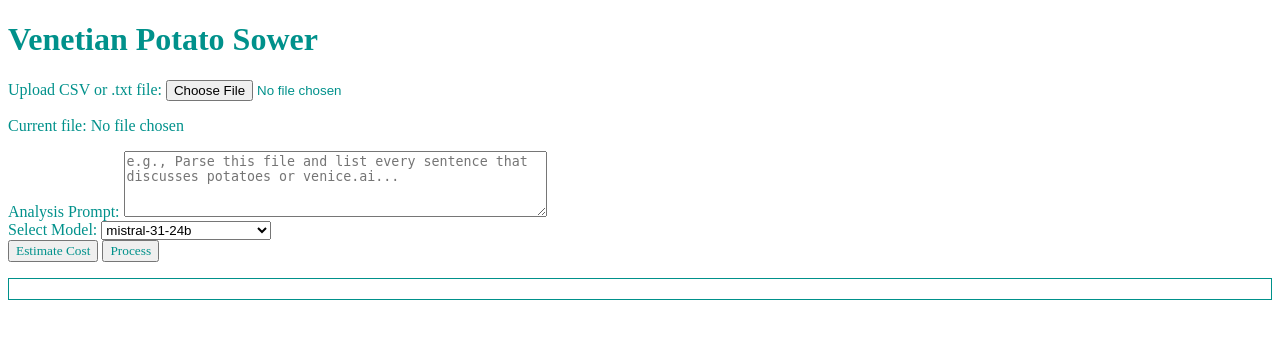
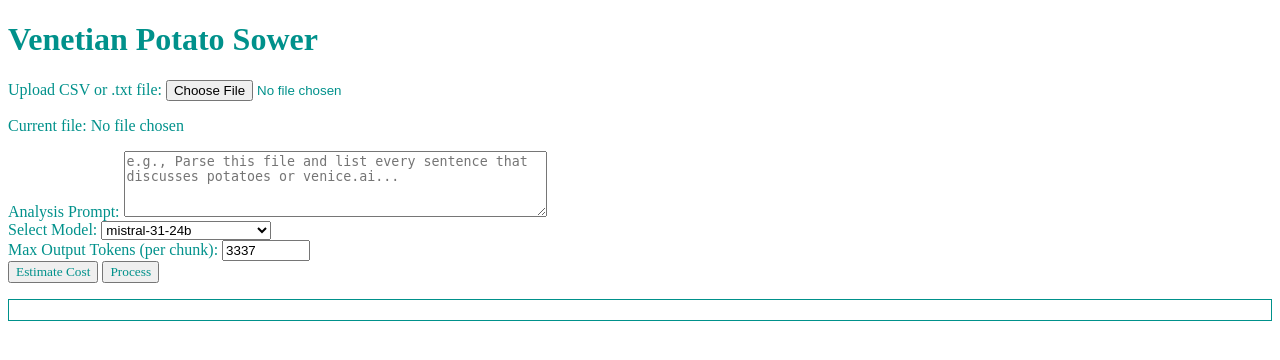
Before and after one commit to EricTylerZ/venetian-potato-sower, a Flask app: page / in a window 1280 px wide. Shown: the top 360 px of the page. Run offline with Flask 3, Linux system fonts and the light colour scheme; some web fonts are replaced.

Commit message:
Updating splits based on hopefully better token amount

```diff
--- a/app.py
+++ b/app.py
@@ -12,11 +12,32 @@ client = OpenAI(api_key=os.getenv("VENICE_API_KEY"), base_url="https://api.venic
 app = Flask(__name__)
 
 # In-memory session data
-session_data = {"file_content": None, "filename": None, "task_id": None, "results": {}, "selected_model": None}
+session_data = {
+    "file_content": None,
+    "filename": None,
+    "task_id": None,
+    "results": {},
+    "selected_model": None,
+    "running": False
+}
 
 # Ensure logs/sunshine directory exists
 LOG_DIR = "logs/sunshine"
 os.makedirs(LOG_DIR, exist_ok=True)
+
+# Pricing in USD (5x actual cost)
+PRICING = {
+    "llama-3.2-3b": {"input": 0.75 / 1000000, "output": 3.00 / 1000000},
+    "qwen-2.5-coder-32b": {"input": 2.50 / 1000000, "output": 10.00 / 1000000},
+    "qwen-2.5-qwq-32b": {"input": 2.50 / 1000000, "output": 10.00 / 1000000},
+    "mistral-31-24b": {"input": 2.50 / 1000000, "output": 10.00 / 1000000},
+    "llama-3.3-70b": {"input": 3.50 / 1000000, "output": 14.00 / 1000000},
+    "dolphin-2.9.2-qwen2-72b": {"input": 3.50 / 1000000, "output": 14.00 / 1000000},
+    "deepseek-r1-671b": {"input": 17.50 / 1000000, "output": 70.00 / 1000000},
+    "qwen-2.5-vl": {"input": 3.50 / 1000000, "output": 14.00 / 1000000},
+    "llama-3.1-405b": {"input": 7.50 / 1000000, "output": 30.00 / 1000000},
+    "deepseek-r1-671b": {"input": 17.50 / 1000000, "output": 70.00 / 1000000}
+}
 
 # Load models from models.json
 def load_models():
@@ -31,21 +52,22 @@ def get_model_info(model_id, models):
     return None
 
 def estimate_tokens(text):
-    # Rough estimate: 1 token ≈ 4 characters
-    return len(text) // 4
+    return len(text) // 4  # 1 token ≈ 4 characters
 
-def process_chunk(chunk, prompt, model_id, chunk_num, total_chunks, task_id, max_context_tokens):
+def process_chunk(chunk, prompt, model_id, chunk_num, total_chunks, task_id, max_context_tokens, max_output_tokens):
     timestamp = datetime.now().strftime("%Y%m%d_%H%M%S_%f")
+    system_prompt = f"{prompt} Please ensure output does not exceed {max_output_tokens} tokens."
     request_data = {
         "model": model_id,
         "messages": [
-            {"role": "system", "content": prompt},
-            {"role": "user", "content": f"Potato {chunk_num}/{total_chunks}:\n{chunk}"}
+            {"role": "system", "content": system_prompt},
+            {"role": "user", "content": f"Potato {chunk_num}/{total_chunks} (size: {estimate_tokens(chunk)} tokens):\n{chunk}"}
         ],
         "temperature": 0.3,
         "stream": True,
         "stream_options": {"include_usage": True},
-        "timestamp": datetime.now().isoformat()  # For logging only
+        "max_completion_tokens": max_output_tokens,
+        "timestamp": datetime.now().isoformat()
     }
     request_file = os.path.join(LOG_DIR, f"{timestamp}_venice_request.json")
     with open(request_file, "w", encoding="utf-8") as f:
@@ -57,13 +79,30 @@ def process_chunk(chunk, prompt, model_id, chunk_num, total_chunks, task_id, max
             messages=request_data["messages"],
             temperature=0.3,
             stream=True,
-            stream_options={"include_usage": True}
+            stream_options={"include_usage": True},
+            max_completion_tokens=max_output_tokens
         )
         full_response = ""
         usage = None
         first_chunk = True
 
         for chunk in response:
+            if not session_data["running"]:
+                response_data = {
+                    "id": chunk.id if hasattr(chunk, "id") else "unknown",
+                    "object": chunk.object if hasattr(chunk, "object") else "chat.completion.chunk",
+                    "created": chunk.created if hasattr(chunk, "created") else int(time.time()),
+                    "model": model_id,
+                    "choices": [{"message": {"role": "assistant", "content": full_response}}],
+                    "usage": usage or {"prompt_tokens": "unknown", "completion_tokens": "unknown", "total_tokens": "unknown"},
+                    "timestamp": datetime.now().isoformat(),
+                    "status": "stopped"
+                }
+                response_file = os.path.join(LOG_DIR, f"{timestamp}_venice_response.json")
+                with open(response_file, "w", encoding="utf-8") as f:
+                    json.dump(response_data, f, indent=2)
+                yield "Process stopped by user.\n"
+                break
             if chunk.choices and chunk.choices[0].delta.content:
                 content = chunk.choices[0].delta.content
                 full_response += content
@@ -72,26 +111,26 @@ def process_chunk(chunk, prompt, model_id, chunk_num, total_chunks, task_id, max
                     first_chunk = False
                 else:
                     yield content
-            if hasattr(chunk, "usage") and chunk.usage:  # Final chunk with usage
+            if hasattr(chunk, "usage") and chunk.usage:
                 usage = {
                     "prompt_tokens": chunk.usage.prompt_tokens,
                     "completion_tokens": chunk.usage.completion_tokens,
                     "total_tokens": chunk.usage.total_tokens
                 }
-        yield f"\nPotato {chunk_num}: Done\n\n"
-
-        response_data = {
-            "id": chunk.id if hasattr(chunk, "id") else "unknown",
-            "object": chunk.object if hasattr(chunk, "object") else "chat.completion.chunk",
-            "created": chunk.created if hasattr(chunk, "created") else int(time.time()),
-            "model": model_id,
-            "choices": [{"message": {"role": "assistant", "content": full_response}}],
-            "usage": usage or {"prompt_tokens": "unknown", "completion_tokens": "unknown", "total_tokens": "unknown"},
-            "timestamp": datetime.now().isoformat()
-        }
-        response_file = os.path.join(LOG_DIR, f"{timestamp}_venice_response.json")
-        with open(response_file, "w", encoding="utf-8") as f:
-            json.dump(response_data, f, indent=2)
+        if session_data["running"]:
+            yield f"\nPotato {chunk_num}: Done\n\n"
+            response_data = {
+                "id": chunk.id if hasattr(chunk, "id") else "unknown",
+                "object": chunk.object if hasattr(chunk, "object") else "chat.completion.chunk",
+                "created": chunk.created if hasattr(chunk, "created") else int(time.time()),
+                "model": model_id,
+                "choices": [{"message": {"role": "assistant", "content": full_response}}],
+                "usage": usage or {"prompt_tokens": "unknown", "completion_tokens": "unknown", "total_tokens": "unknown"},
+                "timestamp": datetime.now().isoformat()
+            }
+            response_file = os.path.join(LOG_DIR, f"{timestamp}_venice_response.json")
+            with open(response_file, "w", encoding="utf-8") as f:
+                json.dump(response_data, f, indent=2)
     except Exception as e:
         error_msg = f"Potato {chunk_num}: Error - {str(e)}\n\n"
         error_data = {
@@ -121,7 +160,8 @@ def estimate():
     file = request.files.get("file")
     prompt = request.form.get("prompt", "")
     model_id = request.form.get("model", default_model)
-    session_data["selected_model"] = model_id  # Store selected model
+    max_output_tokens = int(request.form.get("max_output_tokens", 3337))  # Default 3337
+    session_data["selected_model"] = model_id
 
     if file:
         session_data["file_content"] = file.read().decode("utf-8")
@@ -137,19 +177,21 @@ def estimate():
         return render_template("index.html", models=model_ids, default_model=default_model,
                              estimate="Invalid model", filename=session_data["filename"])
 
-    file_size = len(chat_text)
-    prompt_tokens = estimate_tokens(prompt)
+    file_tokens = estimate_tokens(chat_text)
+    system_prompt = f"{prompt} Please ensure output does not exceed {max_output_tokens} tokens."
+    prompt_tokens = estimate_tokens(system_prompt)
     max_context_tokens = model_info["context_tokens"]
-    chunk_size = max_context_tokens - (prompt_tokens + 150)  # Account for prompt and buffer
-    num_chunks = (file_size + chunk_size - 1) // chunk_size
+    chunk_size_tokens = max_context_tokens - (prompt_tokens + 150)
+    num_chunks = max(1, (file_tokens + chunk_size_tokens - 1) // chunk_size_tokens)
 
-    total_tokens = (file_size // 4) + (num_chunks * (prompt_tokens + 150))  # Rough estimate including prompt
-    cost_per_token = 0.0001  # Placeholder
-    estimated_cost = total_tokens * cost_per_token
+    input_tokens = file_tokens + (num_chunks * prompt_tokens)
+    pricing = PRICING.get(model_id, PRICING["mistral-31-24b"])
+    estimated_cost = (input_tokens * pricing["input"]) + (max_output_tokens * num_chunks * pricing["output"])
     estimate = f"We’ll plant {num_chunks} potato{'es' if num_chunks != 1 else ''} costing ~${estimated_cost:.2f}"
 
     return render_template("index.html", models=model_ids, default_model=model_id,
-                         estimate=estimate, filename=session_data["filename"], prompt=prompt)
+                         estimate=estimate, filename=session_data["filename"], prompt=prompt,
+                         max_output_tokens=max_output_tokens, max_context_tokens=max_context_tokens)
 
 @app.route("/process", methods=["POST"])
 def process():
@@ -159,6 +201,7 @@ def process():
     file = request.files.get("file")
     prompt = request.form.get("prompt", "")
     model_id = request.form.get("model", session_data.get("selected_model", "mistral-31-24b"))
+    max_output_tokens = int(request.form.get("max_output_tokens", 3337))
 
     if file:
         session_data["file_content"] = file.read().decode("utf-8")
@@ -172,35 +215,53 @@ def process():
     if not model_info:
         return "Invalid model", 400
 
-    file_size = len(chat_text)
-    prompt_tokens = estimate_tokens(prompt)
+    file_tokens = estimate_tokens(chat_text)
+    system_prompt = f"{prompt} Please ensure output does not exceed {max_output_tokens} tokens."
+    prompt_tokens = estimate_tokens(system_prompt)
     max_context_tokens = model_info["context_tokens"]
-    chunk_size = max_context_tokens - (prompt_tokens + 150)  # Adjust for prompt and buffer
-    num_chunks = (file_size + chunk_size - 1) // chunk_size
+    chunk_size_tokens = max_context_tokens - (prompt_tokens + 150)
+    num_chunks = max(1, (file_tokens + chunk_size_tokens - 1) // chunk_size_tokens)
+    chunk_size_chars = chunk_size_tokens * 4  # Convert back to chars for splitting
 
     task_id = datetime.now().strftime("%Y%m%d_%H%M%S")
     session_data["task_id"] = task_id
     session_data["results"][task_id] = {"status": "running", "output": ""}
+    session_data["running"] = True
 
     def generate():
         output = f"Starting to plant {num_chunks} potato{'es' if num_chunks != 1 else ''}...\n\n"
         yield output
         session_data["results"][task_id]["output"] += output
-        chunks = [chat_text[i:i+chunk_size] for i in range(0, len(chat_text), chunk_size)]
+        chunks = [chat_text[i:i+chunk_size_chars] for i in range(0, len(chat_text), chunk_size_chars)]
         for i, chunk in enumerate(chunks, 1):
+            if not session_data["running"]:
+                yield "Process stopped by user.\n"
+                break
             output = f"Planting potato {i} of {num_chunks}...\n"
             yield output
             session_data["results"][task_id]["output"] += output
-            for streamed_output in process_chunk(chunk, prompt, model_id, i, num_chunks, task_id, max_context_tokens):
+            for streamed_output in process_chunk(chunk, prompt, model_id, i, num_chunks, task_id, max_context_tokens, max_output_tokens):
+                if not session_data["running"]:
+                    yield "Process stopped by user.\n"
+                    break
                 yield streamed_output
                 session_data["results"][task_id]["output"] += streamed_output
-            time.sleep(0.1)  # Small delay for streaming effect
-        output = f"\nMashing complete! Task ID: {task_id}\n"
-        yield output
-        session_data["results"][task_id]["output"] += output
-        session_data["results"][task_id]["status"] = "complete"
+            time.sleep(0.1)
+        if session_data["running"]:
+            output = f"\nMashing complete! Task ID: {task_id}\n"
+            yield output
+            session_data["results"][task_id]["output"] += output
+            session_data["results"][task_id]["status"] = "complete"
+        session_data["running"] = False
 
     return Response(stream_with_context(generate()), mimetype="text/plain")
+
+@app.route("/stop", methods=["POST"])
+def stop():
+    if session_data["running"]:
+        session_data["running"] = False
+        return "Stopping process...", 200
+    return "No process running", 400
 
 @app.route("/download")
 def download():
--- a/templates/index.html
+++ b/templates/index.html
@@ -21,8 +21,11 @@
             <option value="{{ model }}" {% if model == default_model %}selected{% endif %}>{{ model }}</option>
             {% endfor %}
         </select><br>
+        <label for="max_output_tokens">Max Output Tokens (per chunk):</label>
+        <input type="number" id="max_output_tokens" name="max_output_tokens" value="{{ max_output_tokens if max_output_tokens else 3337 }}" min="100" max="{{ max_context_tokens if max_context_tokens else 131072 }}"><br>
         <button type="submit" formaction="/estimate" name="action" value="estimate">Estimate Cost</button>
         <button type="submit" formaction="/process" name="action" value="process" onclick="startProcessing(event)">Process</button>
+        <button type="button" onclick="stopProcessing()" id="stop-button" style="display:none;">Stop</button>
         {% if estimate %}
         <p>{{ estimate }}</p>
         {% endif %}
@@ -35,8 +38,10 @@
             const form = document.getElementById('process-form');
             const log = document.getElementById('log');
             const downloadLink = document.getElementById('download-link');
+            const stopButton = document.getElementById('stop-button');
             log.textContent = "Processing started...\n";
             downloadLink.style.display = 'none';
+            stopButton.style.display = 'inline';
             fetch('/process', {
                 method: 'POST',
                 body: new FormData(form)
@@ -50,15 +55,28 @@
                     reader.read().then(({ done, value }) => {
                         if (done) {
                             downloadLink.style.display = 'inline';
+                            stopButton.style.display = 'none';
                             return;
                         }
                         log.textContent += decoder.decode(value, { stream: true });
                         log.scrollTop = log.scrollHeight;
                         read();
-                    }).catch(err => log.textContent += `Error: ${err}\n`);
+                    }).catch(err => {
+                        log.textContent += `Error: ${err}\n`;
+                        stopButton.style.display = 'none';
+                    });
                 }
                 read();
-            }).catch(err => log.textContent += `Fetch Error: ${err}\n`);
+            }).catch(err => {
+                log.textContent += `Fetch Error: ${err}\n`;
+                stopButton.style.display = 'none';
+            });
+        }
+        function stopProcessing() {
+            fetch('/stop', { method: 'POST' })
+                .then(response => response.text())
+                .then(text => console.log(text))
+                .catch(err => console.error('Stop Error:', err));
         }
         function clearFile() {
             document.getElementById('file').style.display = 'inline';
```
